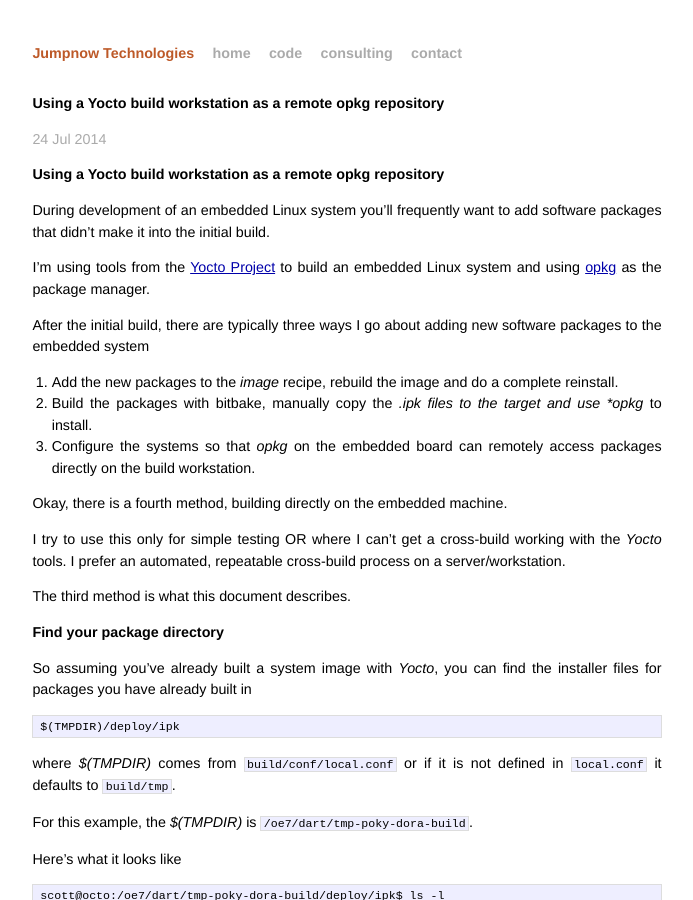
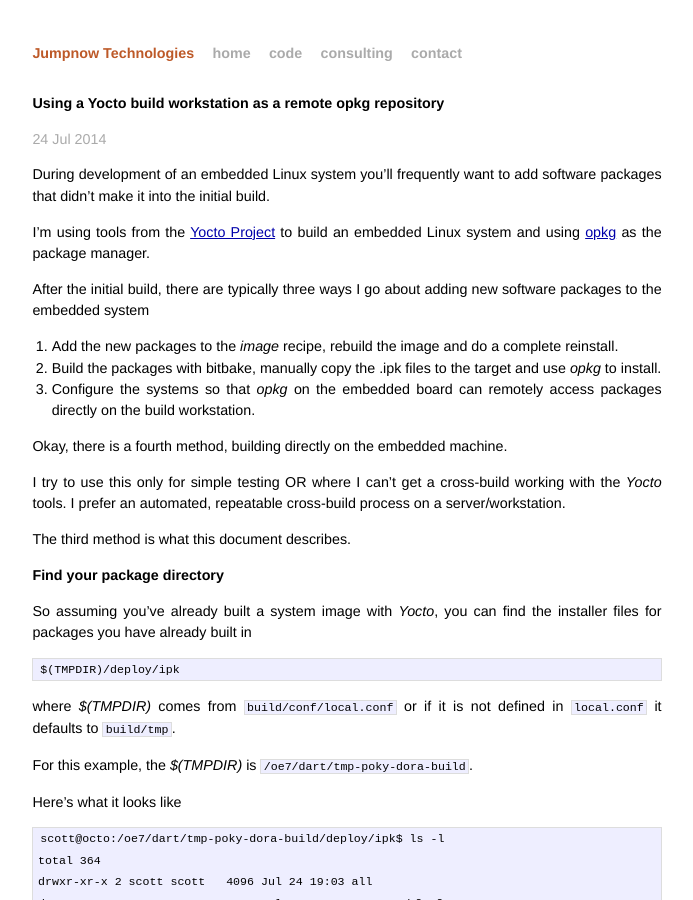
Before and after one commit to jumpnow/jumpnowtek-site, a Jekyll site: the page built from _posts/2014-07-24-Using-your-build-workstation-as-a-remote-package-repository.md, in a window 1280 px wide and 900 px high. Shown: the whole window, without its empty margins (293-986 px from the left). Built offline with Jekyll 4.4.1, drawn with Linux system fonts in a browser that asks for light colours; Markdown is read by kramdown in place of the engine named in the settings.

Commit message:
Remove redundant title from new posts

```diff
--- a/_posts/2014-07-24-Using-your-build-workstation-as-a-remote-package-repository.md
+++ b/_posts/2014-07-24-Using-your-build-workstation-as-a-remote-package-repository.md
@@ -5,8 +5,6 @@
 categories: yocto
 tags: [yocto, github, opkg]
 ---
-
-## Using a Yocto build workstation as a remote opkg repository
 
 During development of an embedded Linux system you'll frequently want to add
 software packages that didn't make it into the initial build.
@@ -19,7 +17,7 @@
 
 1. Add the new packages to the *image* recipe, rebuild the image and do a
 complete reinstall.
-2. Build the packages with bitbake, manually copy the *.ipk files to the
+2. Build the packages with bitbake, manually copy the .ipk files to the
 target and use *opkg* to install.
 3. Configure the systems so that *opkg* on the embedded board can remotely
 access packages directly on the build workstation.
```
Also changed, not shown: _posts/2014-07-25-Managing-a-private-opkg-repository.md (+0 -2 lines).
